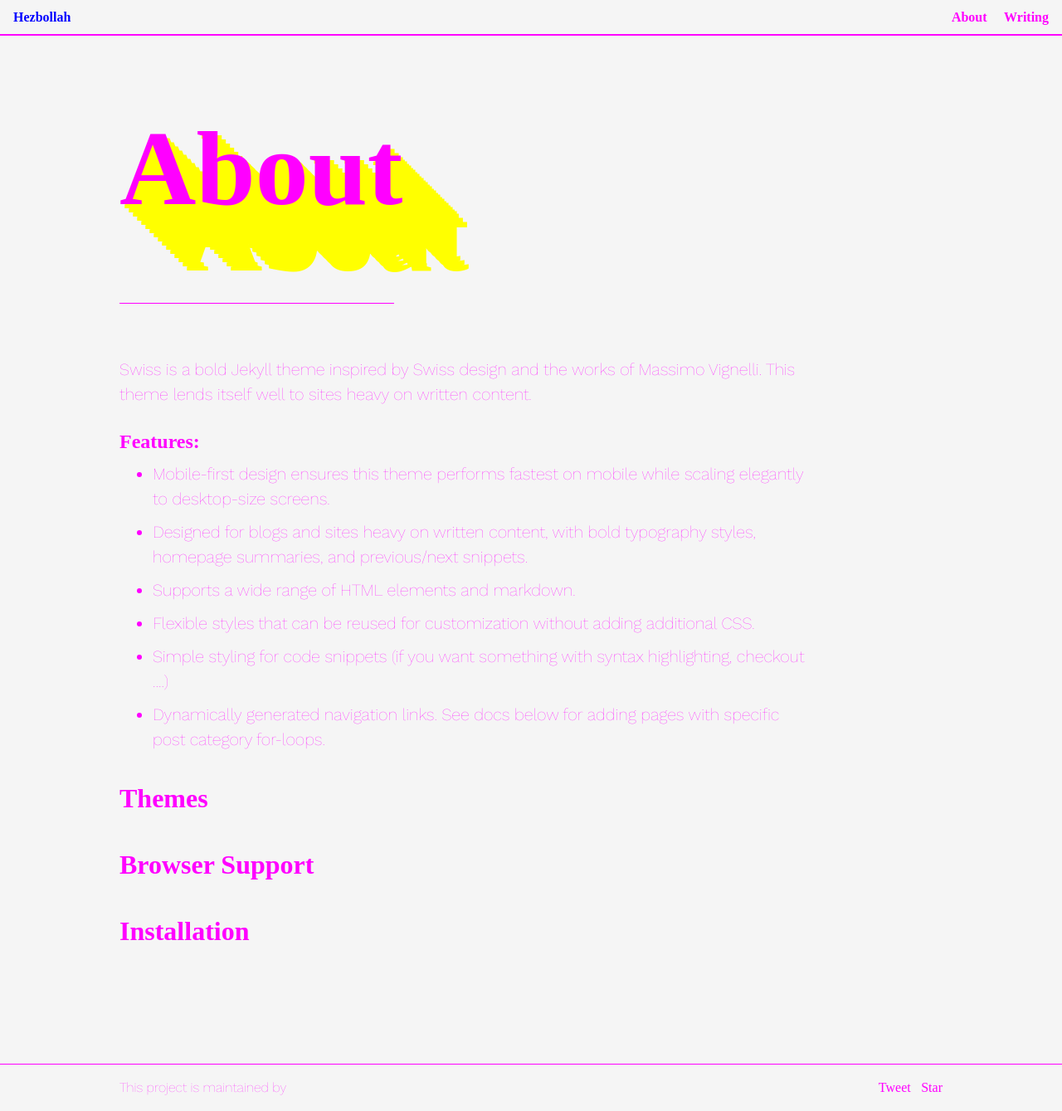
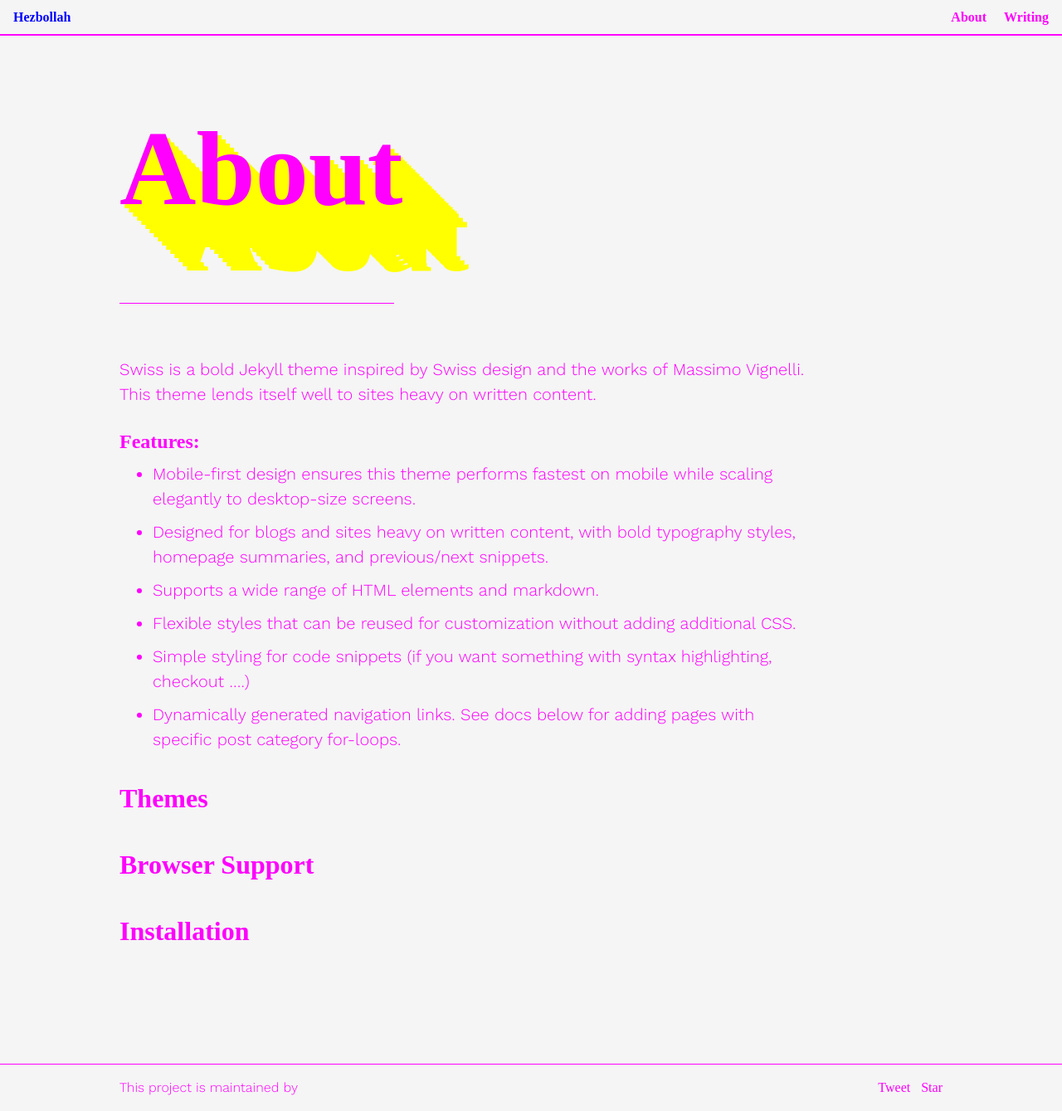
Before and after one commit to jrdntnnr/partyofgod, a Jekyll site: the page built from about.md, in a window 1280 px wide. Shown: the whole page at 83% size. Built offline with Jekyll 4.4.1, drawn with Linux system fonts in a browser that asks for light colours; some web fonts are replaced; comment, search, counter and statistics services are not loaded.

Commit message:
weight update

```diff
--- a/_includes/head.html
+++ b/_includes/head.html
@@ -14,5 +14,5 @@
   <link rel="alternate" type="application/rss+xml" title="{{ site.title }}" href="{{ "/feed.xml" | prepend: site.baseurl | prepend: site.url }}">
 
   <script async defer src="https://buttons.github.io/buttons.js"></script>
-<link href="https://fonts.googleapis.com/css2?family=UnifrakturCook:wght@700&family=Work+Sans:wght@100&display=swap" rel="stylesheet">
+<link href="https://fonts.googleapis.com/css2?family=UnifrakturCook:wght@700&family=Work+Sans:wght@300&display=swap" rel="stylesheet">
 </head>
```
